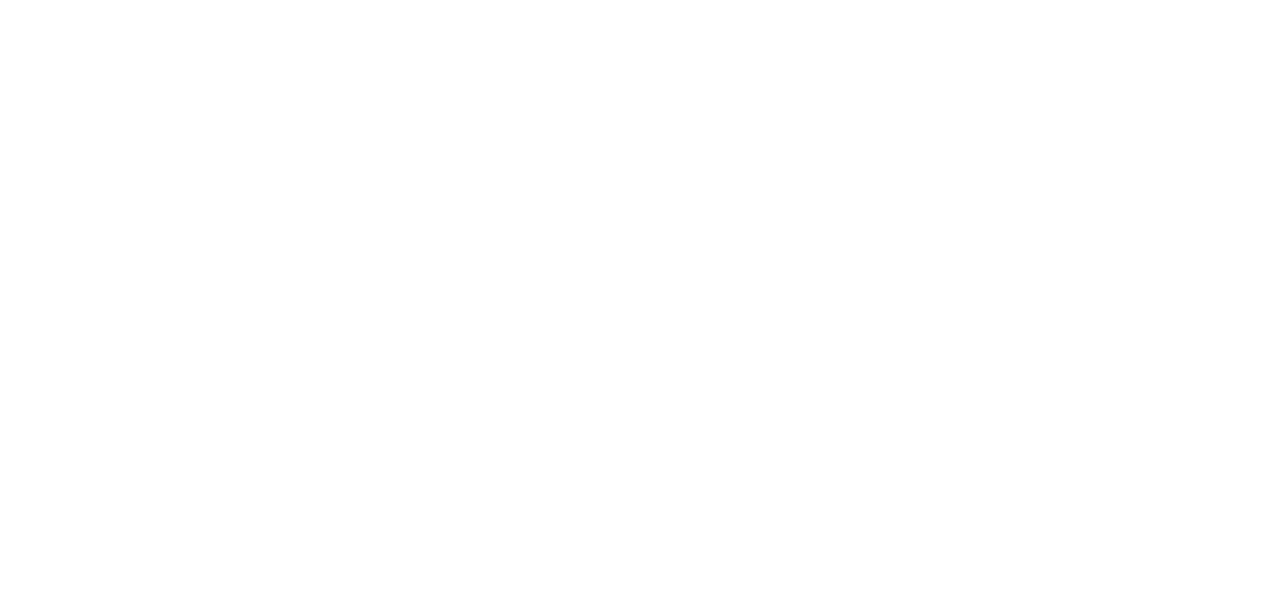
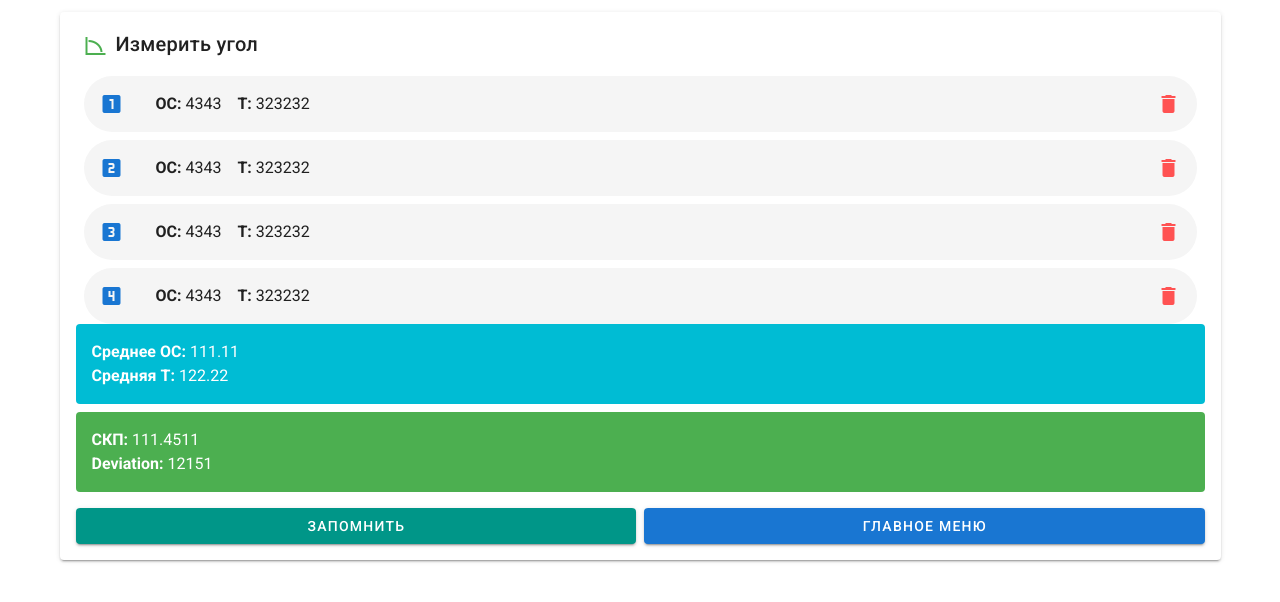
Before and after one commit to vsezol/sekstan-app, a Vue app: page /measure-angle in a window 1280 px wide. Shown: the top 602 px of the page. Built offline with nearby package versions, Linux system fonts and the light colour scheme.

Commit message:
measure-angle

```diff
--- a/src/pages/Location.vue
+++ b/src/pages/Location.vue
@@ -32,7 +32,7 @@
     </v-row>
     <router-link tag="div" :to="'/'" class="pt-4">
       <v-btn color="primary" width="100%">
-        OK
+        Главное меню
       </v-btn>
     </router-link>
   </v-card>
--- /dev/null
+++ b/src/pages/MeasureAngle.vue
@@ -0,0 +1,79 @@
+<template>
+  <v-card class="pa-4">
+    <v-card-title class="px-0 pt-0">
+      <span class="ml-2">
+        <v-icon color="success">
+          mdi-chart-ppf
+        </v-icon>
+      </span>
+      <span class="ml-2">Измерить угол</span>
+    </v-card-title>
+    <v-list rounded class="py-0">
+      <measurement-item
+        v-for="(result, i) in results"
+        :OC="result.OC"
+        :T="result.T"
+        :number="i + 1"
+        @remove="delResultHandler"
+        :key="i"
+      />
+    </v-list>
+    <div class="pb-2">
+      <information-block
+        :values="[
+          { value: avOC, text: 'Среднее OC' },
+          { value: avT, text: 'Средняя T' }
+        ]"
+        :color="'cyan'"
+        :textColor="'white'"
+      />
+    </div>
+    <div class="pa-0">
+      <information-block
+        :values="[
+          { value: skp, text: 'СКП' },
+          { value: deviation, text: 'Deviation' }
+        ]"
+        :color="'success'"
+        :textColor="'white'"
+      />
+    </div>
+    <div class="pt-4 d-flex">
+      <v-col class="pa-0 pr-2">
+        <v-btn color="teal" dark width="100%">
+          Запомнить
+        </v-btn>
+      </v-col>
+      <v-col class="pa-0">
+        <router-link tag="div" :to="'/'">
+          <v-btn color="primary" width="100%">
+            Главное меню
+          </v-btn>
+        </router-link>
+      </v-col>
+    </div>
+  </v-card>
+</template>
+
+<script>
+import { mapState, mapActions } from 'vuex'
+import InformationBlock from '@/components/InformationBlock'
+import MeasurementItem from '@/components/MeasurementItem'
+
+export default {
+  computed: {
+    ...mapState('measureAngle', ['skp', 'deviation', 'avOC', 'avT', 'results'])
+  },
+  methods: {
+    ...mapActions('measureAngle', ['delResult']),
+    delResultHandler(number) {
+      const index = number - 1
+      this.delResult(index)
+    }
+  },
+  components: {
+    InformationBlock,
+    MeasurementItem
+  }
+}
+</script>
--- a/src/pages/Menu.vue
+++ b/src/pages/Menu.vue
@@ -17,7 +17,7 @@
     return {
       links: [
         { text: 'Определить место', to: '/location/archive' },
-        { text: 'Измерить угол', to: '/angle' },
+        { text: 'Измерить угол', to: '/measure-angle' },
         { text: 'Калибровка', to: '/calibration' },
         { text: 'Настройки', to: '/settings' },
         { text: 'Завершение работы', to: '/poweroff' }
--- a/src/pages/location/checked-list/Measurements.vue
+++ b/src/pages/location/checked-list/Measurements.vue
@@ -88,5 +88,3 @@
   }
 }
 </script>
-
-<style></style>
--- a/src/plugins/router.js
+++ b/src/plugins/router.js
@@ -1,22 +1,14 @@
 import Vue from 'vue'
 import Router from 'vue-router'
 import Menu from '../pages/Menu'
-import Archive from '../pages/location/Archive'
-import NewPoint from '../pages/location/NewPoint'
-import CheckPlanets from '../pages/location/CheckPlanets'
-import CheckedList from '../pages/location/CheckedList'
-import Measurements from '../pages/location/checked-list/Measurements'
-import Location from '../pages/Location'
+import location from './routes/location'
+import MeasureAngle from '../pages/MeasureAngle'
 
 Vue.use(Router)
 export default new Router({
   routes: [
-    { path: '/location/archive', component: Archive },
-    { path: '/location/new-point', component: NewPoint },
-    { path: '/location/check-planets', component: CheckPlanets },
-    { path: '/location/checked-list/:name', component: Measurements },
-    { path: '/location/checked-list', component: CheckedList },
-    { path: '/location', component: Location },
+    ...location,
+    { path: '/measure-angle', component: MeasureAngle },
     { path: '/', component: Menu }
   ],
   mode: 'history'
--- /dev/null
+++ b/src/plugins/routes/location.js
@@ -0,0 +1,15 @@
+import Location from '../../pages/Location'
+import Archive from '../../pages/location/Archive'
+import NewPoint from '../../pages/location/NewPoint'
+import CheckPlanets from '../../pages/location/CheckPlanets'
+import CheckedList from '../../pages/location/CheckedList'
+import Measurements from '../../pages/location/checked-list/Measurements'
+
+export default [
+  { path: '/location/archive', component: Archive },
+  { path: '/location/new-point', component: NewPoint },
+  { path: '/location/check-planets', component: CheckPlanets },
+  { path: '/location/checked-list/:name', component: Measurements },
+  { path: '/location/checked-list', component: CheckedList },
+  { path: '/location', component: Location }
+]
--- /dev/null
+++ b/src/store/actions/measureAngle.js
@@ -0,0 +1,7 @@
+import { DEL_RES_MEASURE_ANGLE } from '../mutations/mutationTypes'
+
+export default {
+  delResult(context, payload) {
+    context.commit(DEL_RES_MEASURE_ANGLE, payload)
+  }
+}
--- a/src/store/index.js
+++ b/src/store/index.js
@@ -4,6 +4,7 @@
 import newPoint from './modules/newPoint'
 import checkPlanets from './modules/checkPlanets'
 import location from './modules/location'
+import measureAngle from './modules/measureAngle'
 
 Vue.use(Vuex)
 const store = new Vuex.Store({
@@ -12,7 +13,8 @@
     archive,
     newPoint,
     checkPlanets,
-    location
+    location,
+    measureAngle
   }
 })
 
--- /dev/null
+++ b/src/store/modules/measureAngle.js
@@ -0,0 +1,32 @@
+import actions from '../actions/measureAngle'
+import mutations from '../mutations/measureAngle'
+
+export default {
+  namespaced: true,
+  state: {
+    results: [
+      {
+        OC: 4343,
+        T: 323232
+      },
+      {
+        OC: 4343,
+        T: 323232
+      },
+      {
+        OC: 4343,
+        T: 323232
+      },
+      {
+        OC: 4343,
+        T: 323232
+      }
+    ],
+    avOC: 111.11,
+    avT: 122.22,
+    skp: 111.4511,
+    deviation: 12151
+  },
+  mutations,
+  actions
+}
--- /dev/null
+++ b/src/store/mutations/measureAngle.js
@@ -0,0 +1,7 @@
+import { DEL_RES_MEASURE_ANGLE } from './mutationTypes'
+
+export default {
+  [DEL_RES_MEASURE_ANGLE](state, index) {
+    state.results.splice(index, 1)
+  }
+}
--- a/src/store/mutations/mutationTypes.js
+++ b/src/store/mutations/mutationTypes.js
@@ -9,6 +9,7 @@
 export const DEL_STAR = 'DEL_STAR'
 export const REMOVE_RESULT = 'REMOVE_RESULT'
 
+export const DEL_RES_MEASURE_ANGLE = 'DEL_RES_MEASURE_ANGLE'
 
 //dev
 export const RANDOM_OC_AND_T = 'RANDOM_OC_AND_T'
```
